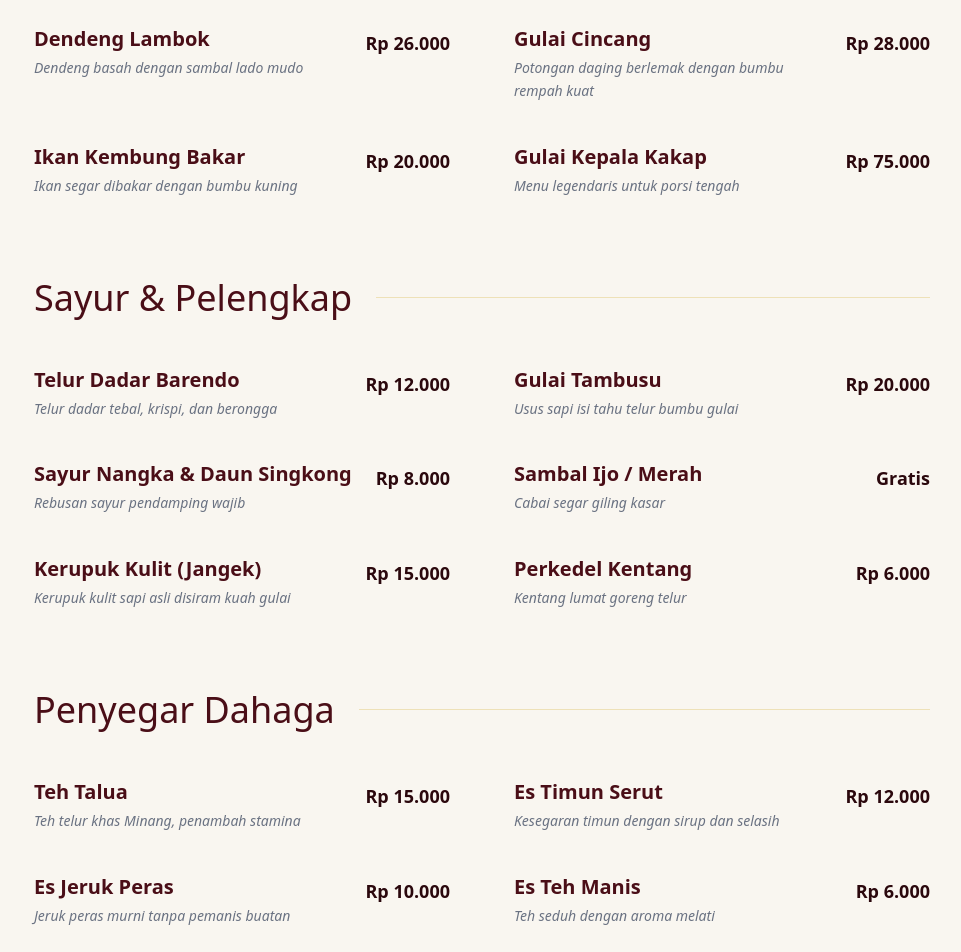
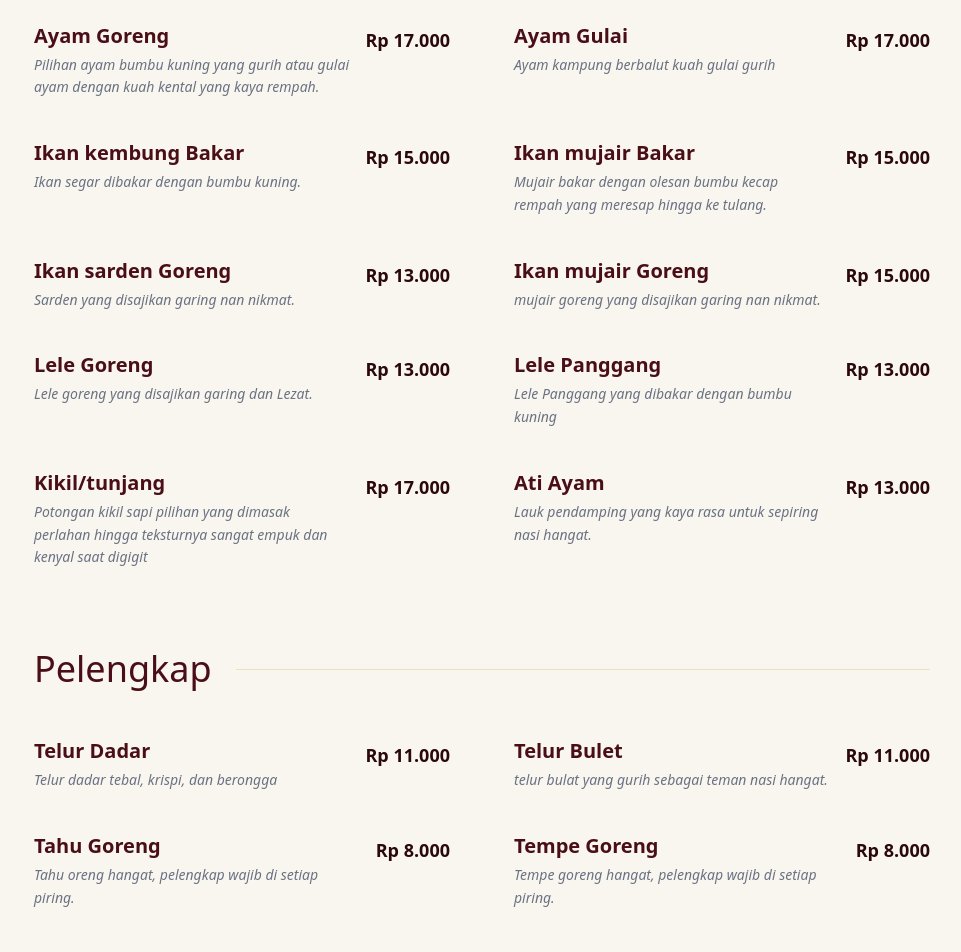
Before and after one commit to mhmmadarifin27/harapan-jaya, a Next.js app: page /katalog-menu in a window 1280 px wide. Shown: the part 840-1792 px from the top of the page, without its empty margins (158-1119 px from the left). Built offline with nearby package versions, Linux system fonts and the light colour scheme; a web font is replaced by a local one.

Commit message:
harapan-jaya/src/app/katalog-menu/page.js

```diff
--- a/src/app/katalog-menu/page.js
+++ b/src/app/katalog-menu/page.js
@@ -6,39 +6,42 @@ import Link from "next/link";
 export default function KatalogMenu() {
   const menuCategories = [
     {
-      title: "Menu Lengkap",
+      title: "Menu Makanan Lengkap",
       items: [
-        { name: "Rendang Sapi", desc: "Dimasak 8 jam dengan bumbu rahasia", price: "Rp 25.000" },
-        { name: "Gulai Tunjang", desc: "Kikil sapi dengan kuah gulai kental", price: "Rp 28.000" },
-        { name: "Ayam Pop", desc: "Ayam kampung rebus air kelapa, digoreng kilat", price: "Rp 22.000" },
-        { name: "Ayam Bakar", desc: "Bumbu kecap meresap dengan aroma asap", price: "Rp 22.000" },
-        { name: "Ayam Gulai", desc: "Ayam kampung berbalut kuah gulai gurih", price: "Rp 22.000" },
-        { name: "Dendeng Batokok", desc: "Daging sapi tipis dipukul dan disiram cabai merah", price: "Rp 26.000" },
-        { name: "Dendeng Lambok", desc: "Dendeng basah dengan sambal lado mudo", price: "Rp 26.000" },
-        { name: "Gulai Cincang", desc: "Potongan daging berlemak dengan bumbu rempah kuat", price: "Rp 28.000" },
-        { name: "Ikan Kembung Bakar", desc: "Ikan segar dibakar dengan bumbu kuning", price: "Rp 20.000" },
-        { name: "Gulai Kepala Kakap", desc: "Menu legendaris untuk porsi tengah", price: "Rp 75.000" },
+        { name: "Rendang Sapi", desc: "Dimasak 8 jam dengan bumbu rahasia", price: "Rp 17.000" },
+        { name: "Gulai Kepala Baung", desc: "Olahan kepala ikan sungai segar dengan kuah kuning kental yang kaya rempah dan aroma yang memikat.", price: "Rp 30.000" },
+        { name: "Baung Goreng", desc: "Sensasi renyah di luar dan lembut di dalam dari ikan Baung goreng yang khas.", price: "Rp 15.000" },
+        { name: "Baung Sambel", desc: "Baung Sambal yang lembut berpadu sempurna dengan sensasi pedas gurih khas bumbu rahasia kami.", price: "Rp 15.000" },
+        { name: "Ayam Goreng", desc: "Pilihan ayam bumbu kuning yang gurih atau gulai ayam dengan kuah kental yang kaya rempah.", price: "Rp 17.000" },
+        { name: "Ayam Gulai", desc: "Ayam kampung berbalut kuah gulai gurih", price: "Rp 17.000" },
+        { name: "Ikan kembung Bakar", desc: "Ikan segar dibakar dengan bumbu kuning.", price: "Rp 15.000" },
+        { name: "Ikan mujair Bakar", desc: "Mujair bakar dengan olesan bumbu kecap rempah yang meresap hingga ke tulang.", price: "Rp 15.000" },
+        { name: "Ikan sarden Goreng", desc: "Sarden yang disajikan garing nan nikmat.", price: "Rp 13.000" },
+        { name: "Ikan mujair Goreng", desc: "mujair goreng yang disajikan garing nan nikmat.", price: "Rp 15.000" },
+        { name: "Lele Goreng", desc: "Lele goreng yang disajikan garing dan Lezat.", price: "Rp 13.000" },
+        { name: "Lele Panggang", desc: "Lele Panggang yang dibakar dengan bumbu kuning", price: "Rp 13.000" },
+        { name: "Kikil/tunjang", desc: "Potongan kikil sapi pilihan yang dimasak perlahan hingga teksturnya sangat empuk dan kenyal saat digigit", price: "Rp 17.000" },
+        { name: "Ati Ayam", desc: "Lauk pendamping yang kaya rasa untuk sepiring nasi hangat.", price: "Rp 13.000" },
       ]
     },
     {
-      title: "Sayur & Pelengkap",
+      title: "Pelengkap",
       items: [
-        { name: "Telur Dadar Barendo", desc: "Telur dadar tebal, krispi, dan berongga", price: "Rp 12.000" },
-        { name: "Gulai Tambusu", desc: "Usus sapi isi tahu telur bumbu gulai", price: "Rp 20.000" },
-        { name: "Sayur Nangka & Daun Singkong", desc: "Rebusan sayur pendamping wajib", price: "Rp 8.000" },
-        { name: "Sambal Ijo / Merah", desc: "Cabai segar giling kasar", price: "Gratis" },
-        { name: "Kerupuk Kulit (Jangek)", desc: "Kerupuk kulit sapi asli disiram kuah gulai", price: "Rp 15.000" },
-        { name: "Perkedel Kentang", desc: "Kentang lumat goreng telur", price: "Rp 6.000" },
+        { name: "Telur Dadar ", desc: "Telur dadar tebal, krispi, dan berongga", price: "Rp 11.000" },
+        { name: "Telur Bulet ", desc: "telur bulat yang gurih sebagai teman nasi hangat.", price: "Rp 11.000" },
+        { name: "Tahu Goreng", desc: "Tahu oreng hangat, pelengkap wajib di setiap piring.", price: "Rp 8.000" },
+        { name: "Tempe Goreng", desc: "Tempe goreng hangat, pelengkap wajib di setiap piring.", price: "Rp 8.000" },
+        { name: "Perkedel Kentang", desc: "Kentang lumat goreng telur", price: "Rp 11.000" },
       ]
     },
     {
-      title: "Penyegar Dahaga",
+      title: "Minuman",
       items: [
-        { name: "Teh Talua", desc: "Teh telur khas Minang, penambah stamina", price: "Rp 15.000" },
-        { name: "Es Timun Serut", desc: "Kesegaran timun dengan sirup dan selasih", price: "Rp 12.000" },
-        { name: "Es Jeruk Peras", desc: "Jeruk peras murni tanpa pemanis buatan", price: "Rp 10.000" },
-        { name: "Es Teh Manis", desc: "Teh seduh dengan aroma melati", price: "Rp 6.000" },
-        { name: "Jus Alpukat", desc: "Alpukat mentega dengan kental manis cokelat", price: "Rp 18.000" },
+        { name: "Teh Tawar", desc: "Teh Tawar untuk setiap pelanggan setia kami", price: "Gratis" },
+        { name: "Air Putih", desc: "Air Putih untuk setiap pelanggan setia kami", price: "Gratis" },
+        { name: "Es Jeruk Peras", desc: "Jeruk peras murni tanpa pemanis buatan", price: "Rp 6.000" },
+        { name: "Es Teh Manis", desc: "Teh seduh dengan aroma melati", price: "Rp 5.000" },
+        { name: "Kopi Hitam", desc: "Teman ngobrol santai setelah makan, cocok bagi pecinta kopi hitam.", price: "Rp 5.000" },
       ]
     }
   ];
--- a/src/app/page.js
+++ b/src/app/page.js
@@ -35,9 +35,9 @@ export default function Home() {
 
   // --- DATA MENU & ULASAN ---
   const menuItems = [
-    { id: 1, tag: "THE ICON", name: "Rendang Sapi", desc: "Dimasak perlahan selama 8 jam dalam kuali tembaga dengan 12 bumbu rahasia.", price: "Rp 25.000", image: "/menu-2.jpg" },
-    { id: 2, tag: "CHEF'S SPECIAL", name: "Gulai Kepala Baung", desc: "Olahan kepala ikan sungai segar dengan kuah kuning kental yang kaya rempah dan aroma yang memikat.", price: "Rp 28.000", image: "/makanan-hero-2.jpeg" },
-    { id: 3, tag: "CLASSIC FAVORITE", name: "Ayam Goreng Kremes", desc: "Ayam ungkep bumbu kuning yang digoreng garing dengan taburan kremesan gurih nan renyah.", price: "Rp 22.000", image: "/ayam goreng kremes.jpg" }
+    { id: 1, tag: "THE ICON", name: "Rendang Sapi", desc: "Dimasak perlahan selama 8 jam dalam kuali tembaga dengan 12 bumbu rahasia.", price: "Rp 16.000", image: "/menu-2.jpg" },
+    { id: 2, tag: "CHEF'S SPECIAL", name: "Gulai Kepala Baung", desc: "Olahan kepala ikan sungai segar dengan kuah kuning kental yang kaya rempah dan aroma yang memikat.", price: "Rp 35.000", image: "/makanan-hero-2.jpeg" },
+    { id: 3, tag: "CLASSIC FAVORITE", name: "Ayam Goreng Kremes", desc: "Ayam ungkep bumbu kuning yang digoreng garing dengan taburan kremesan gurih nan renyah.", price: "Rp 16.000", image: "/ayam goreng kremes.jpg" }
   ];
 
   const testimonials = [
```
